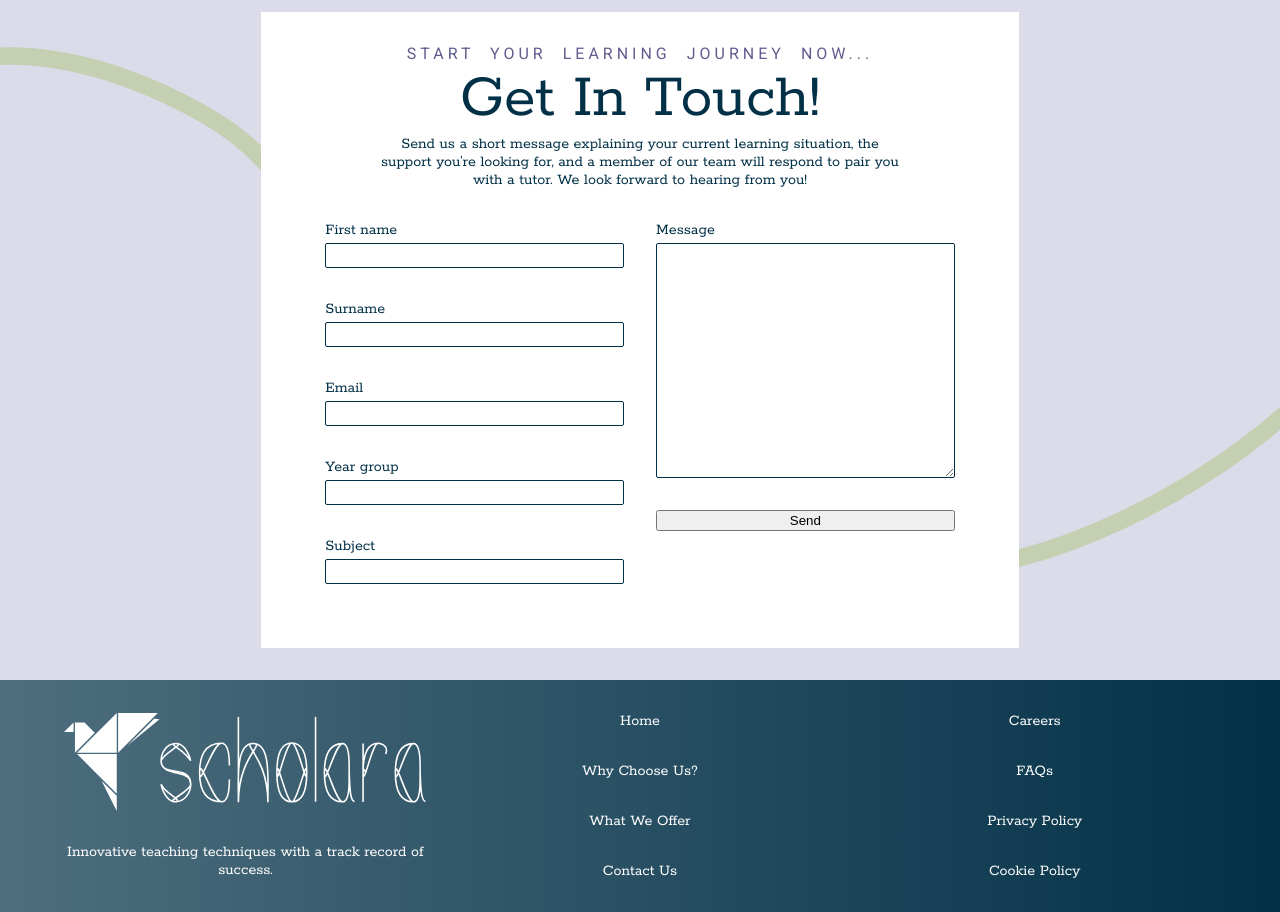
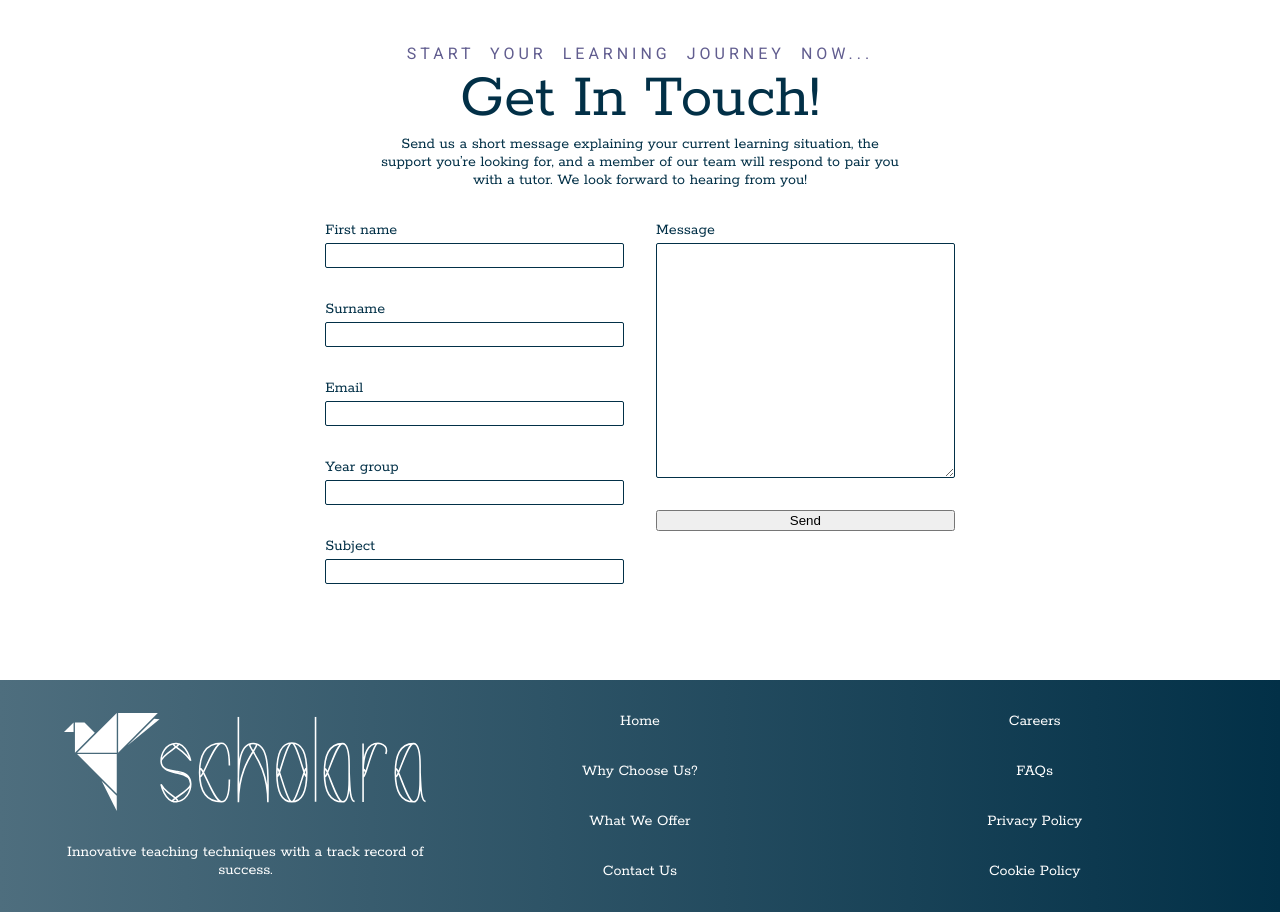
Before and after one commit to samuelireson/scholara, a Jekyll site: the page built from index.html, in a window 1280 px wide and 1400 px high, scrolled down 1472 px. Shown: the part 488-1400 px from the top of the window. Built offline with Jekyll 4.4.1, drawn with Linux system fonts in a browser that asks for light colours.

Commit message:
changed image urls

```diff
--- a/_includes/sections/services.html
+++ b/_includes/sections/services.html
@@ -5,7 +5,7 @@
             <h2>What do we offer?</h2>
         </div>
         <div class="service-card card">
-            <img src="/assets/images/gcse_student.jpeg" alt="GCSE student" class="image">
+            <img src="assets/images/gcse_student.jpeg" alt="GCSE student" class="image">
             <h3 class="service-card__heading">GCSE Tutoring</h3>
             <ul class="service-card__list">
                 <li>Benefit 1</li>
@@ -15,7 +15,7 @@
             <div class="service-card__price">£10/HR</div>
         </div>
         <div class="service-card card">
-            <img src="/assets/images/a_level_student.jpeg" alt="A-level student" class="image">
+            <img src="assets/images/a_level_student.jpeg" alt="A-level student" class="image">
             <h3 class="service-card__heading">A-level Tutoring</h3>
             <ul class="service-card__list">
                 <li>Benefit 1</li>
@@ -25,7 +25,7 @@
             <div class="service-card__price">£10/HR</div>
         </div>
         <div class="service-card card">
-            <img src="/assets/images/university_student.jpeg" alt="University student" class="image">
+            <img src="assets/images/university_student.jpeg" alt="University student" class="image">
             <h3 class="service-card__heading">University Mentoring</h3>
             <ul class="service-card__list">
                 <li>Benefit 1</li>
--- a/_includes/sections/why-us-hero.html
+++ b/_includes/sections/why-us-hero.html
@@ -5,17 +5,17 @@
             <h2>Why Choose <span>Us?</span></h2>
         </div>
         <div class="review-card card">
-            <img src="/assets/images/review_card_1.jpeg" alt="Happy student" class="review-card__img image">
+            <img src="assets/images/review_card_1.jpeg" alt="Happy student" class="review-card__img image">
             <blockquote>My tutor knew exactly what I needed!</blockquote>
             <p>This is a section which will expand on the positive statement above.</p>
         </div>
         <div class="review-card card">
-            <img src="/assets/images/review_card_2.jpeg" alt="Happy student" class="review-card__img image">
+            <img src="assets/images/review_card_2.jpeg" alt="Happy student" class="review-card__img image">
             <blockquote>My tutor knew exactly what I needed!</blockquote>
             <p>This is a section which will expand on the positive statement above.</p>
         </div>
         <div class="review-card card">
-            <img src="/assets/images/review_card_3.jpeg" alt="Happy student" class="review-card__img image">
+            <img src="assets/images/review_card_3.jpeg" alt="Happy student" class="review-card__img image">
             <blockquote>My tutor knew exactly what I needed!</blockquote>
             <p>This is a section which will expand on the positive statement above.</p>
         </div>
--- a/_sass/_contact.scss
+++ b/_sass/_contact.scss
@@ -1,5 +1,5 @@
 .contact {
-    background-image: url(/assets/images/contact_background.svg);
+    background-image: url(assets/images/contact_background.svg);
     background-position: center;
     background-size: cover;
     background-repeat: no-repeat;
--- a/_sass/_home.scss
+++ b/_sass/_home.scss
@@ -8,7 +8,7 @@
     }
     & #home-hero__img {
         grid-column: 5 / span lastline;
-        background-image: url(/assets/images/home_image.jpeg);
+        background-image: url(assets/images/home_image.jpeg);
         background-position: center;
         background-repeat: no-repeat;
         background-size: cover;
```
